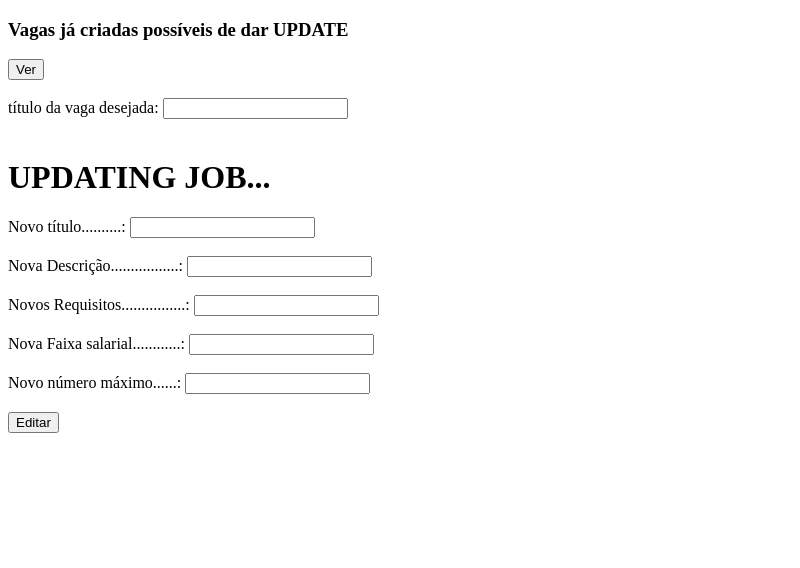
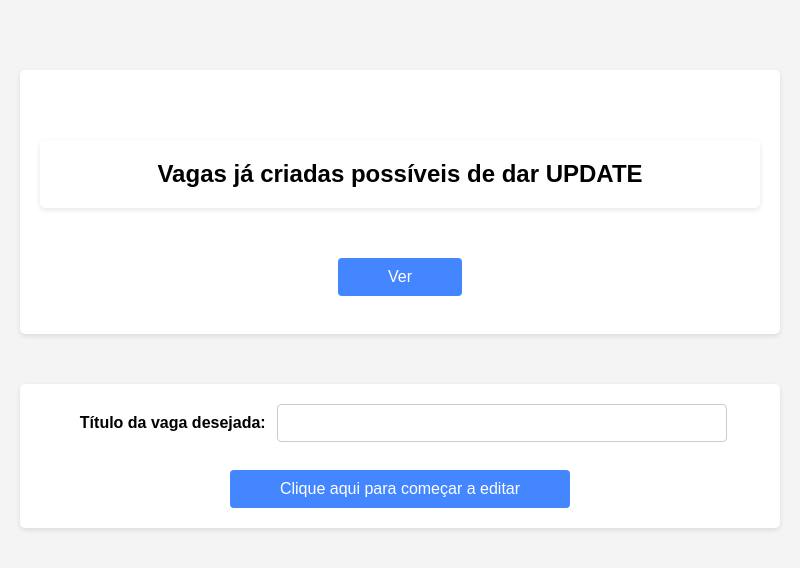
Before and after one commit to TiagoRodriguesMattar/RepFinalProjXastre, an Electron app: page JobsPages/editJob.html in a window 800 px wide. Drawn offline with Linux system fonts and the light colour scheme.

Commit message:
versão 7
Versão 6 com o CSS da parte de vagas de emprego + INNER.HTML da listagens de todas as vagas na parte dos alunos

```diff
--- a/JobsPages/editJob.html
+++ b/JobsPages/editJob.html
@@ -4,36 +4,40 @@
         <meta charset="UTF-8">
         <meta http-equiv="X-UA-Compatible" content="IE=edge">
         <meta name="viewport" content="width=device-width, initial-scale=1.0">
-        <title>edit job page</title>
+        <link rel="stylesheet" href="../css/editjob.css">
+        <title>Edit Job Page</title>
     </head>
 
     <body>
         <div>
-            <h3>Vagas já criadas possíveis de dar UPDATE</h3>
+            <h2>Vagas já criadas possíveis de dar UPDATE</h2>
             <button id="ViewJobs">Ver</button><br><br>
         </div>
         <div>
-            <label for="OldJobTitle">título da vaga desejada: </label>
+            <label for="OldJobTitle">Título da vaga desejada: </label>
             <input type="text" id="OldJobTitle"/><br><br>
+            <button id="button_edit">Clique aqui para começar a editar</button>
+
         </div>
+        <div id="update">
+            <h1>UPDATING JOB...</h1>
         <div>
-            <h1>UPDATING JOB...</h1>
-        </div>
-        <div>
-            <label for="newJobTitle">Novo título..........: </label>
+            <label for="newJobTitle">Novo título:</label>
             <input type="text" id="newJobTitle"/><br><br>
-            <label for="newActivities">Nova Descrição.................: </label>
+            <label for="newActivities">Nova Descrição:</label>
             <input type="text" id="newActivities" minlength="0" maxlength="100"/><br><br>
-            <label for="newRequiriments">Novos Requisitos................: </label>
+            <label for="newRequiriments">Novos Requisitos:</label>
             <input type="text" id="newRequiriments" minlength="0" maxlength="100"/><br><br>
-            <label for="newSalary">Nova Faixa salarial............: </label>
+            <label for="newSalary">Nova Faixa salarial:</label>
             <input type="number" id="newSalary"/><br><br>
-            <label for="newMaxNumber">Novo número máximo......: </label>
+            <label for="newMaxNumber">Novo número máximo:</label>
             <input type="number" id="newMaxNumber" min=0/><br><br>
         </div>
-
-        <button id="edit_button">Editar</button>
-    </body>
+        <div class="button_editar">
+            <button id="edit_button">Concluir Edição</button>
+        </div>
+    </div>
 
     <script src="../src/JobsJs/edit_Job.js"></script>
+    </body>
 </html>
--- /dev/null
+++ b/css/deletejob.css
@@ -0,0 +1,66 @@
+* {
+    box-sizing: border-box;
+    margin: 0;
+    padding: 0;
+}
+
+
+body {
+    font-family: Arial, sans-serif;
+    background-color: #f4f4f4;
+    margin: 0;
+    padding: 20px;
+}
+
+h2{
+    background-color: #fff;
+    border-radius: 5px;
+    padding: 20px;
+    margin-bottom: 20px;
+    box-shadow: 0 2px 5px rgba(0, 0, 0, 0.1);
+    text-align: center;
+    max-width: 1000px;
+    margin: 50px auto;
+}
+
+div {
+    background-color: #fff;
+    border-radius: 5px;
+    padding: 20px;
+    margin-bottom: 20px;
+    box-shadow: 0 2px 5px rgba(0, 0, 0, 0.1);
+    text-align: center;
+    max-width: 1000px;
+    margin: 50px auto;
+
+}
+
+label {
+    display: inline-block;
+    width: 200px;
+    margin-bottom: 10px;
+    font-weight: bold;
+}
+
+input[type="text"] {
+    width: 450px;
+    padding: 10px;
+    border: 1px solid #ccc;
+    border-radius: 4px;
+    font-size: 14px;
+    margin-bottom: 10px;
+}
+
+button {
+    padding: 10px 50px;
+    background-color: #4486ff;
+    color: #fff;
+    border: none;
+    border-radius: 4px;
+    font-size: 16px;
+    cursor: pointer;
+}
+
+button:hover {
+    background-color: #518dfd;
+}
--- /dev/null
+++ b/css/editjob.css
@@ -0,0 +1,71 @@
+* {
+    box-sizing: border-box;
+    margin: 0;
+    padding: 0;
+}
+
+
+body {
+    font-family: Arial, sans-serif;
+    background-color: #f4f4f4;
+    margin: 0;
+    padding: 20px;
+}
+
+h2{
+    background-color: #fff;
+    border-radius: 5px;
+    padding: 20px;
+    margin-bottom: 20px;
+    box-shadow: 0 2px 5px rgba(0, 0, 0, 0.1);
+    text-align: center;
+    max-width: 1000px;
+    margin: 50px auto;
+}
+
+div {
+    background-color: #fff;
+    border-radius: 5px;
+    padding: 20px;
+    margin-bottom: 20px;
+    box-shadow: 0 2px 5px rgba(0, 0, 0, 0.1);
+    text-align: center;
+    max-width: 1000px;
+    margin: 50px auto;
+
+}
+
+label {
+    display: inline-block;
+    width: 200px;
+    margin-bottom: 10px;
+    font-weight: bold;
+}
+
+input[type="text"],
+input[type="number"] {
+    width: 450px;
+    padding: 10px;
+    border: 1px solid #ccc;
+    border-radius: 4px;
+    font-size: 14px;
+    margin-bottom: 10px;
+}
+
+button {
+    padding: 10px 50px;
+    background-color: #4486ff;
+    color: #fff;
+    border: none;
+    border-radius: 4px;
+    font-size: 16px;
+    cursor: pointer;
+}
+
+button:hover {
+    background-color: #518dfd;
+}
+
+#update{
+    display:none;
+}
--- /dev/null
+++ b/css/readjob.css
@@ -0,0 +1,66 @@
+* {
+    box-sizing: border-box;
+    margin: 0;
+    padding: 0;
+}
+
+
+body {
+    font-family: Arial, sans-serif;
+    background-color: #f4f4f4;
+    margin: 0;
+    padding: 20px;
+}
+
+h2{
+    background-color: #fff;
+    border-radius: 5px;
+    padding: 20px;
+    margin-bottom: 20px;
+    box-shadow: 0 2px 5px rgba(0, 0, 0, 0.1);
+    text-align: center;
+    max-width: 1000px;
+    margin: 50px auto;
+}
+
+div {
+    background-color: #fff;
+    border-radius: 5px;
+    padding: 20px;
+    margin-bottom: 20px;
+    box-shadow: 0 2px 5px rgba(0, 0, 0, 0.1);
+    text-align: center;
+    max-width: 1000px;
+    margin: 50px auto;
+
+}
+
+label {
+    display: inline-block;
+    width: 200px;
+    margin-bottom: 10px;
+    font-weight: bold;
+}
+
+input[type="text"] {
+    width: 450px;
+    padding: 10px;
+    border: 1px solid #ccc;
+    border-radius: 4px;
+    font-size: 14px;
+    margin-bottom: 10px;
+}
+
+button {
+    padding: 10px 50px;
+    background-color: #4486ff;
+    color: #fff;
+    border: none;
+    border-radius: 4px;
+    font-size: 16px;
+    cursor: pointer;
+}
+
+button:hover {
+    background-color: #518dfd;
+}
--- a/src/JobsJs/edit_Job.js
+++ b/src/JobsJs/edit_Job.js
@@ -10,6 +10,22 @@ const newActivities = document.querySelector('#newActivities');
 const newRequiriments = document.querySelector('#newRequiriments');
 const newSalary = document.querySelector('#newSalary');
 const newMaxNumber = document.querySelector('#newMaxNumber');
+
+const button_edit = document.getElementById("button_edit");
+if (button_edit) {
+    button_edit.addEventListener("click", () => {
+        EditFunction();
+    })
+}
+
+function EditFunction() {
+    var x = document.getElementById("update");
+    if (x.style.display === "none") {
+        x.style.display = "block";
+    } else {
+        x.style.display = "none";
+    }
+}
 
 function verificar() {
     var auth = true;
--- a/src/db.js
+++ b/src/db.js
@@ -206,7 +206,8 @@ app.post('/readAlljob', async (req, res) => {     // listagem pros alunos de tod
       });
 
       pool.query(`SELECT * FROM xastreprojeto.job ORDER BY Company`, (err, result) => {
-          return console.log(result);
+          console.log(result);
+          res.json(result);
       });
 
       console.log('Lista de todas as vagas cadastradas: ');
```
Also changed, not shown: JobsAlunoHome.html (+7 -0 lines), JobsPages/deleteJob.html (+4 -3 lines), JobsPages/readJob.html (+2 -1 lines), css/vagas.css (added, +23 -0 lines), src/JobsJs/AlunoJobs.js (+28 -1 lines).
